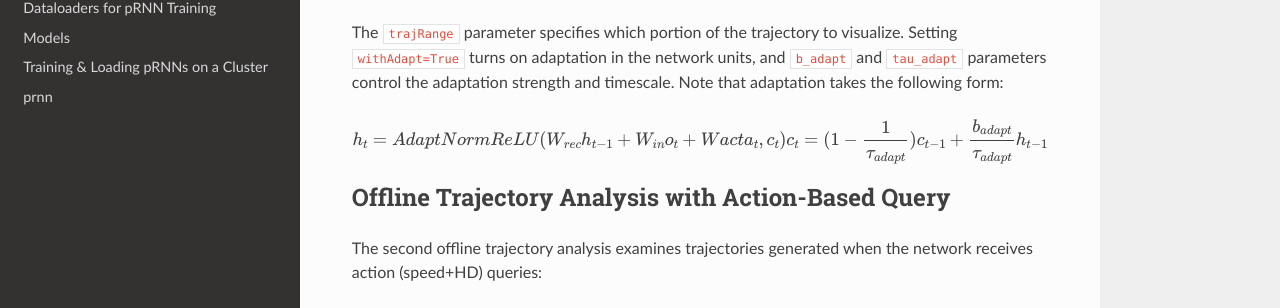
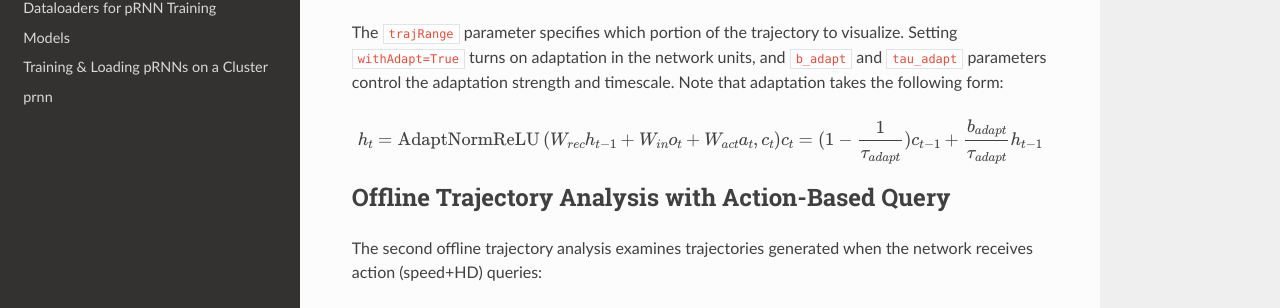
Before and after one commit to LevensteinLab/pRNN, a Sphinx documentation site: the page built from docs/basic_analysis.rst, in a window 1280 px wide and 900 px high, scrolled down 3617 px. Shown: the part 141-449 px from the top of the window. Built offline with Sphinx 7.4.7 and the Read the Docs theme 3.1.0, drawn with Linux system fonts in a browser that asks for light colours.

Commit message:
fixing math eq

```diff
--- a/docs/basic_analysis.rst
+++ b/docs/basic_analysis.rst
@@ -140,7 +140,7 @@ The ``trajRange`` parameter specifies which portion of the trajectory to visuali
 
 .. math::
 
-    h_t = AdaptNormReLU(W_{rec} h_{t-1} + W_{in} o_t + W{act} a_t, c_t)
+    h_t = \mathrm{AdaptNormReLU}\left(W_{rec} h_{t-1} + W_{in} o_t + W_{act} a_t, c_t\right)
     c_t = (1 - \frac{1}{\tau_{adapt}}) c_{t-1} + \frac{b_{adapt}}{\tau_{adapt}} h_{t-1}
 
 
--- a/docs/requirements.txt
+++ b/docs/requirements.txt
@@ -1,4 +1,3 @@
 sphinx
 sphinx-rtd-theme
 sphinx-autodoc-typehints
-sphinx-mathjax
```
